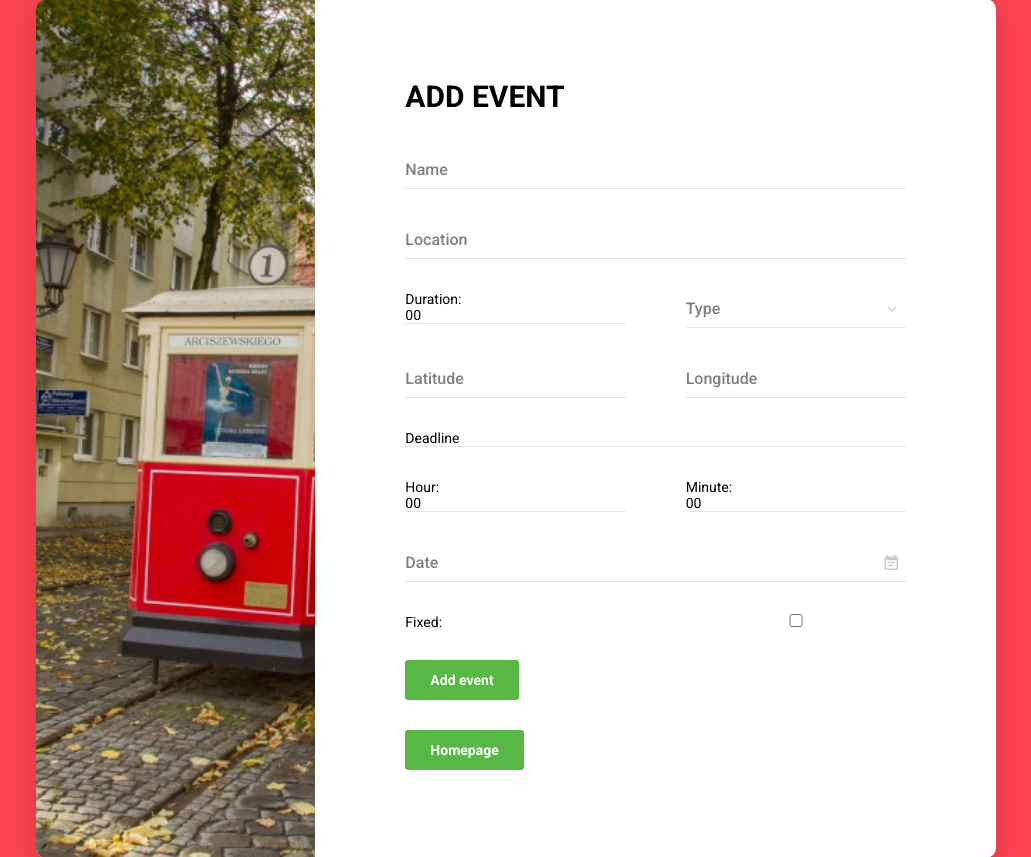
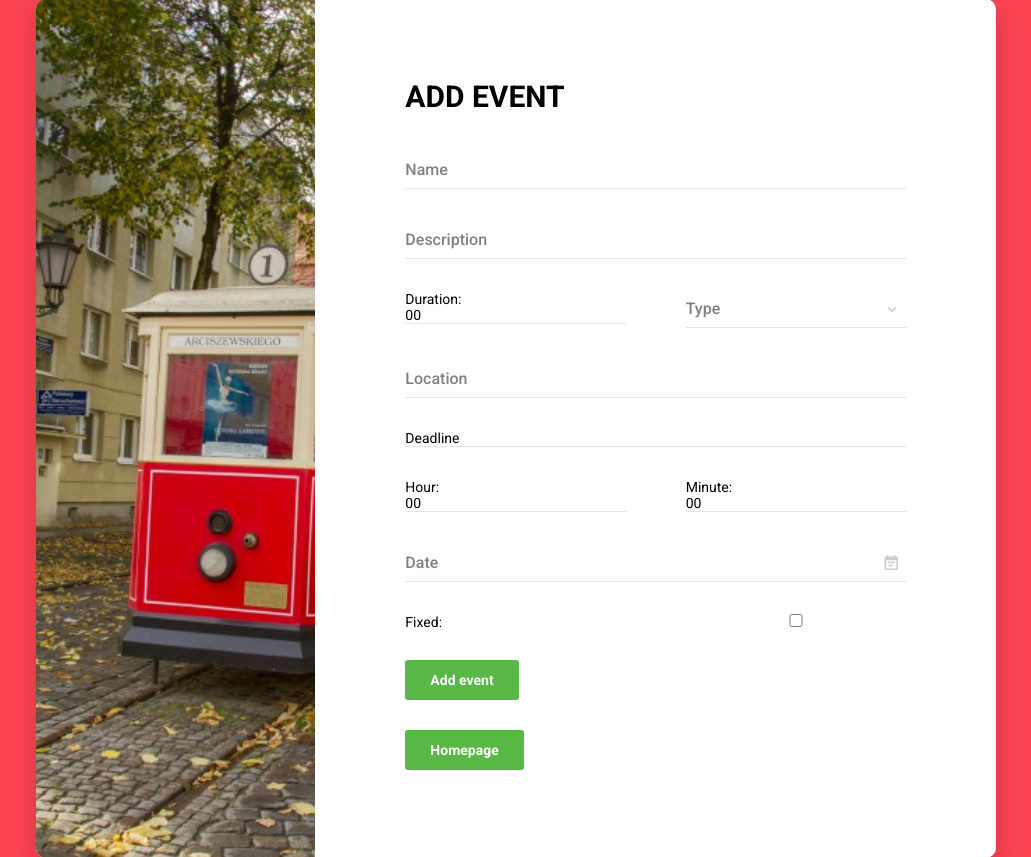
Before and after one commit to swiftplan-winhacks/swiftplan, a Flask app: page /addevent in a window 1280 px wide. Shown: the part 181-1038 px from the top of the page, without its empty margins (124-1155 px from the left). Run offline with Flask 2, Linux system fonts and the light colour scheme; some libraries are stand-ins or nearby versions.

Commit message:
frontend

```diff
--- a/templates/addevent.html
+++ b/templates/addevent.html
@@ -86,9 +86,7 @@
                             <input class="input--style-2" type="text" placeholder="Name" name="name">
                         </div>
                         <div class="input-group">
-                            <input class="input--style-2" type="text" id="search_input" placeholder="Location" name="location">
-                            <input type="hidden" id="loc_lat" name="lat" />
-                            <input type="hidden" id="loc_long" name="long" />
+                            <input class="input--style-2" type="text" placeholder="Description" name="description">
                         </div>
                         <div class="row row-space">
                             <div class="col-2">
@@ -112,18 +110,11 @@
                                 </div>
                             </div>
                         </div>
-                        <div class="row row-space">
-                            <div class="col-2">
-                              <div class="input-group">
-                                      <input class="input--style-2" type="text" placeholder="Latitude" name="lat">
-                              </div>
+                        <div class="input-group">
+                          <input class="input--style-2" type="text" id="search_input" placeholder="Location" name="location">
+                          <input type="hidden" id="loc_lat" name="lat" />
+                          <input type="hidden" id="loc_long" name="long" />
                       </div>
-                        <div class="col-2">
-                          <div class="input-group">
-                                  <input class="input--style-2" type="text" placeholder="Longitude" name="long">
-                          </div>
-                </div>
-              </div>
 
 
                         <div id="container3" style="display: none">
```
